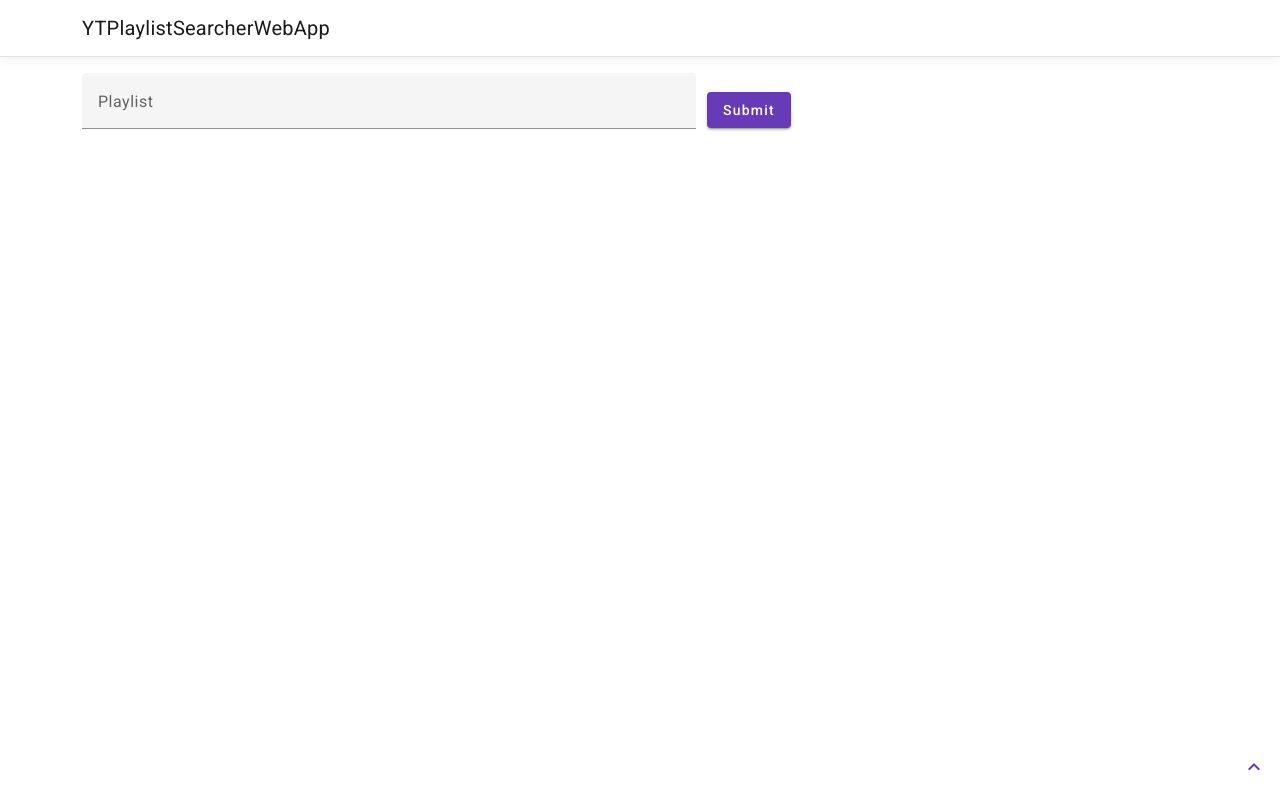
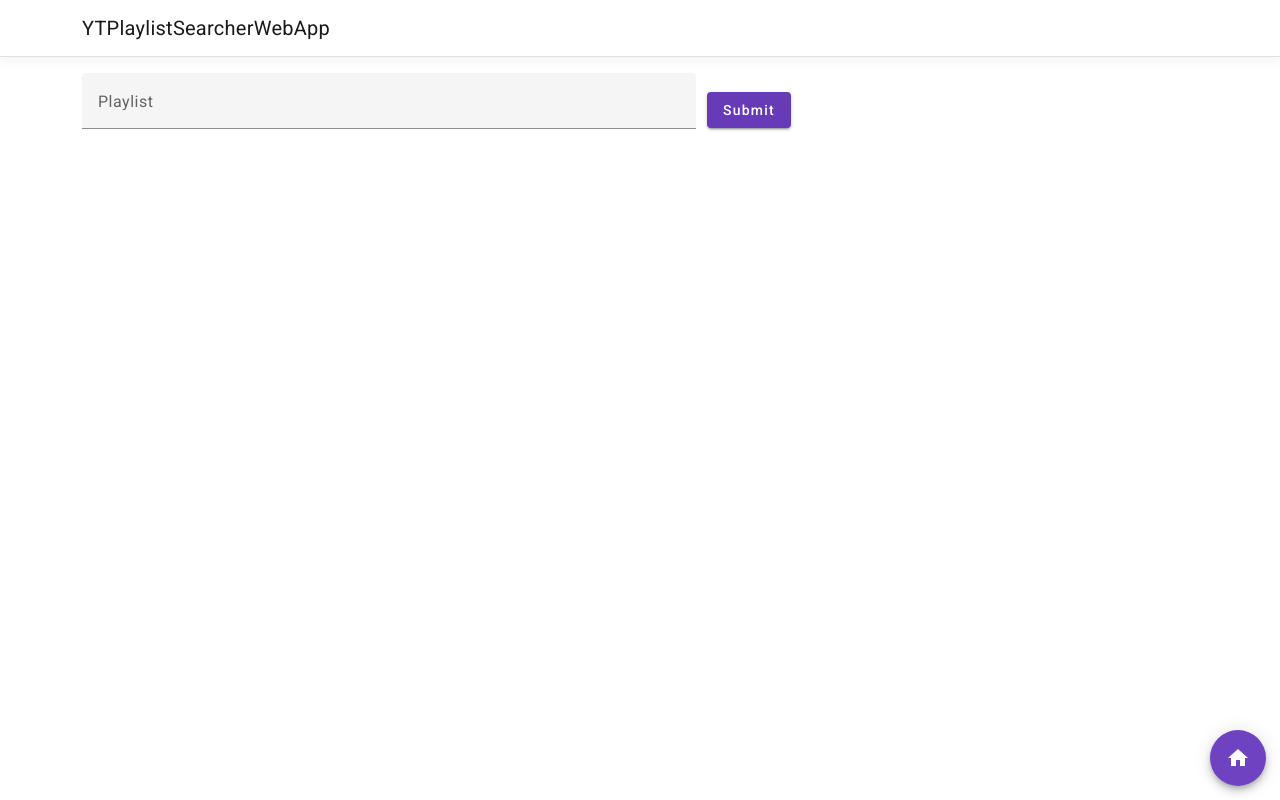
Before and after one commit to Areln/YTPlaylistSearcherWebApp, an Angular app in the folder YTPlaylistSearcherWebApp/ClientApp/: page / in a window 1280 px wide. Built offline with nearby package versions, Linux system fonts and the light colour scheme.

Commit message:
loading bar shows up after first search better scroll to top icon

```diff
--- a/YTPlaylistSearcherWebApp/ClientApp/src/app/scroll-to-top/scroll-to-top.component.html
+++ b/YTPlaylistSearcherWebApp/ClientApp/src/app/scroll-to-top/scroll-to-top.component.html
@@ -1,5 +1,9 @@
-<link href="https://fonts.googleapis.com/icon?family=Material+Icons" rel="stylesheet">
-
 <div class="scroll-to-top">
-  <a href="#top"><span class="material-icons md-48 hey" style=" color: #673ab7;">expand_less</span></a>
+  <a href="#top">
+    <div class="example-button-container">
+      <button mat-fab style="color: white; background-color: #6f42c1;" aria-label="Example icon button with a home icon">
+        <mat-icon>home</mat-icon>
+      </button>
+    </div>
+  </a>
 </div>
--- a/YTPlaylistSearcherWebApp/ClientApp/src/app/test/test.component.html
+++ b/YTPlaylistSearcherWebApp/ClientApp/src/app/test/test.component.html
@@ -1,5 +1,5 @@
 
-<div *ngIf="playlist == undefined && isLoading == true">
+<div *ngIf="isLoading == true">
   <mat-progress-bar mode="indeterminate"></mat-progress-bar>
 </div>
 
```
Also changed, not shown: 1 other file (tests, documents, lock files or other folders).
